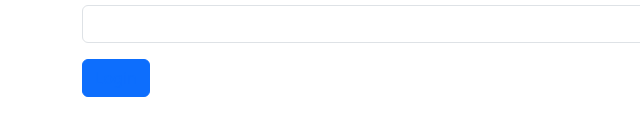
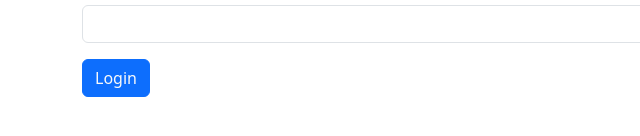
Before and after one commit to AnorboyevXusan/exam-5, a plain HTML site: page index.html in a window 1280 px wide. Shown: the part 258-394 px from the top of the page, 0-640 px from the left. Drawn offline with nearby package versions, Linux system fonts and the light colour scheme.

Commit message:
first commit

```diff
--- a/index.html
+++ b/index.html
@@ -44,7 +44,7 @@
             required
           />
         </div>
-        <button type="submit" class="btn btn-primary text-l text-light"><a href="category.html">Login</a></button>
+        <button type="submit" class="btn btn-primary text-l text-light"><a href="category.html" class="text-light text-decoration-none">Login</a></button>
       </form>
     </div>
   </body>
```
